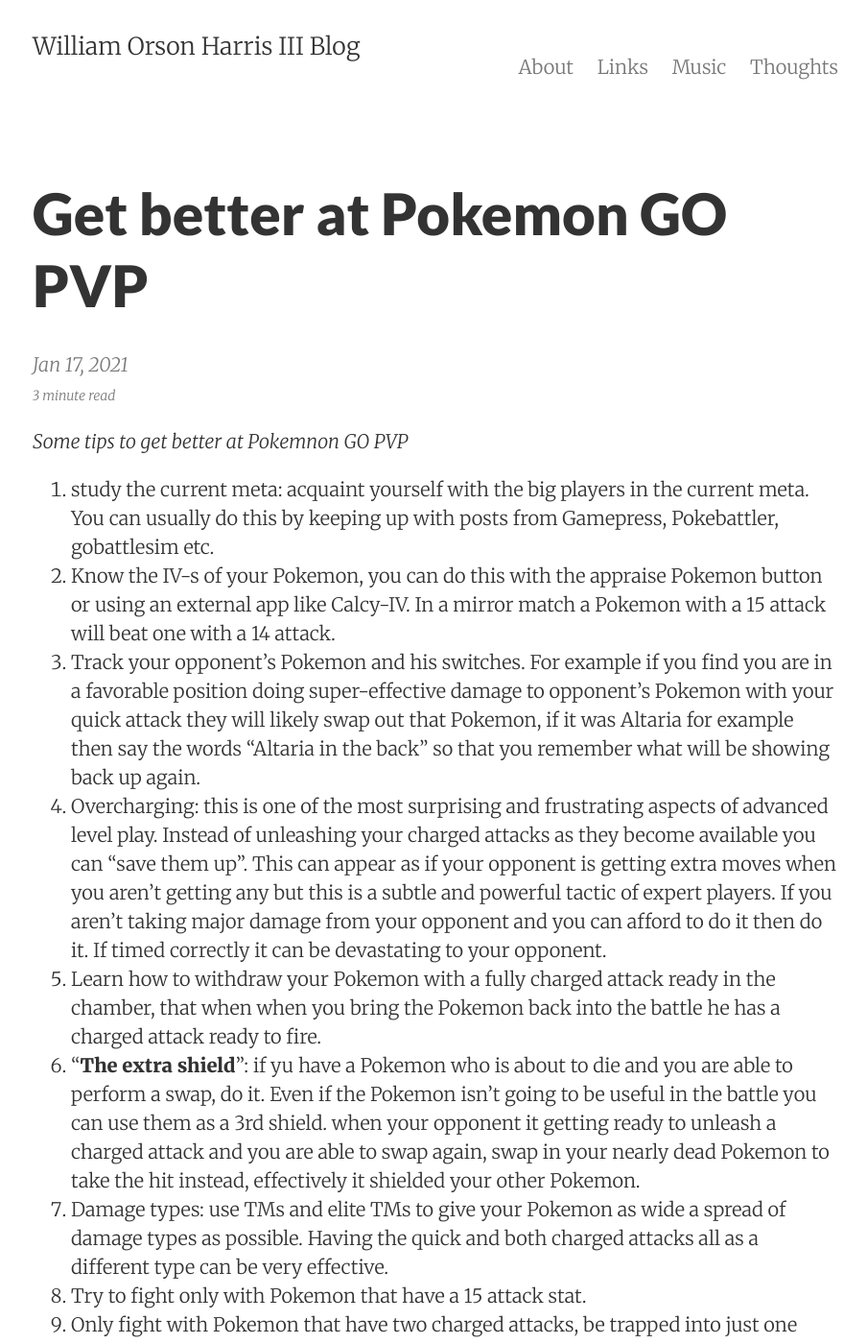
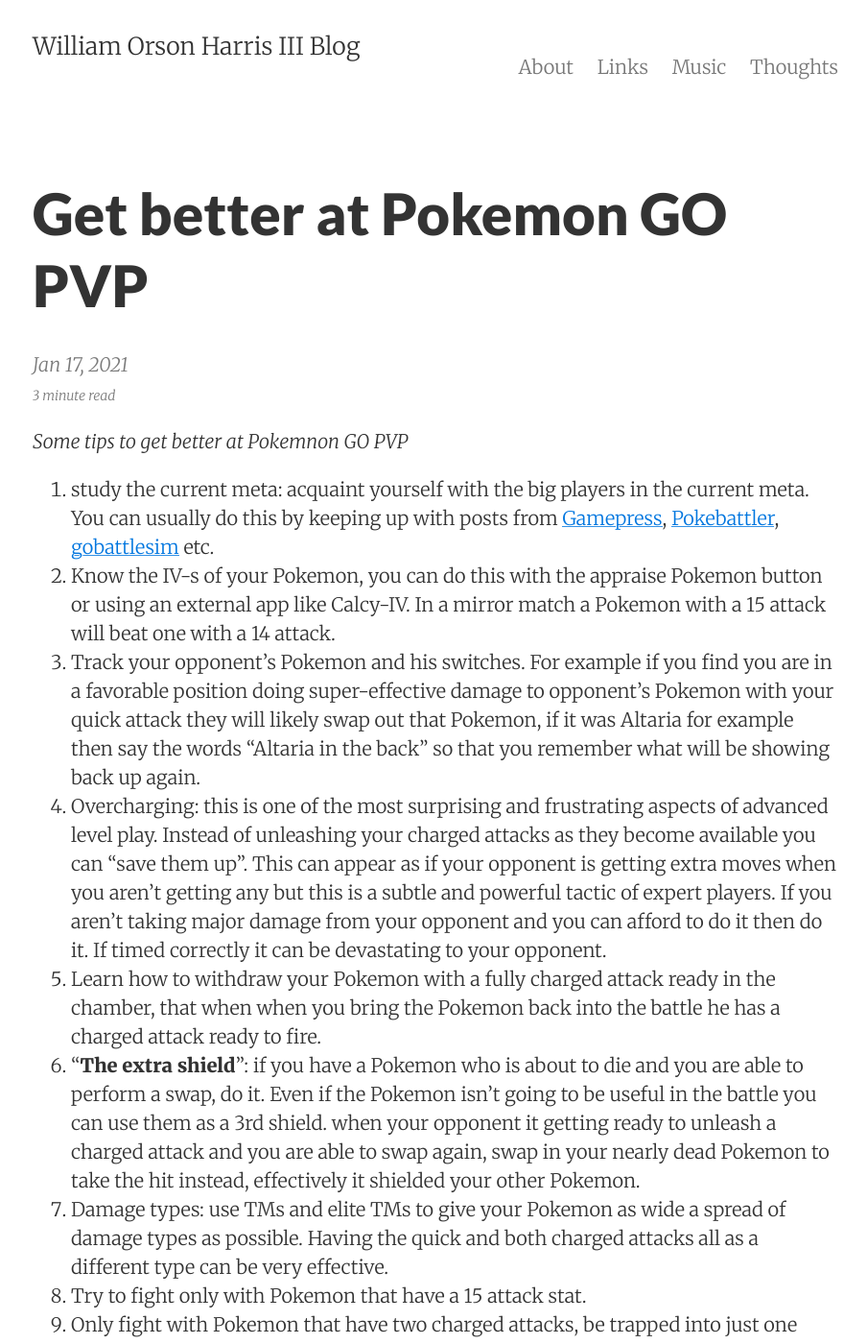
Before and after one commit to the-iron-pig/the-iron-pig.github.io, a Jekyll site: the page built from _posts/2021-01-17-Get-better-at-Pokemon-GO-PVP.markdown, in a window 1280 px wide and 1400 px high. Shown: the whole window at 96% size, without its empty margins (186-1090 px from the left). Built offline with Jekyll 4.4.1, drawn with Linux system fonts in a browser that asks for light colours.

Commit message:
spelling and hyperlinks

```diff
--- a/_posts/2021-01-17-Get-better-at-Pokemon-GO-PVP.markdown
+++ b/_posts/2021-01-17-Get-better-at-Pokemon-GO-PVP.markdown
@@ -5,12 +5,12 @@ date:   2021-01-17 15:48:44 -0800
 categories: Pokemon GO
 ---
 *Some tips to get better at Pokemnon GO PVP*<br>
-1. study the current meta: acquaint yourself with the big players in the current meta. You can usually do this by keeping up with posts from Gamepress, Pokebattler, gobattlesim etc.<br>
+1. study the current meta: acquaint yourself with the big players in the current meta. You can usually do this by keeping up with posts from <a href="https://gamepress.gg/pokemongo/great-league-pvp-tier-list">Gamepress</a>, <a href="https://www.pokebattler.com/">Pokebattler</a>, <a href="https://gamepress.gg/pokemongo/gobattlesim">gobattlesim</a> etc.<br>
 2. Know the IV-s of your Pokemon, you can do this with the appraise Pokemon button or using an external app like Calcy-IV. In a mirror match a Pokemon with a 15 attack will beat one with a 14 attack.<br>
 3. Track your opponent's Pokemon and his switches. For example if you find you are in a favorable position doing super-effective damage to opponent's Pokemon with your quick attack they will likely swap out that Pokemon, if it was Altaria for example then say the words "Altaria in the back" so that you remember what will be showing back up again. <br>
 4. Overcharging: this is one of the most surprising and frustrating aspects of advanced level play. Instead of unleashing your charged attacks as they become available you can "save them up". This can appear as if your opponent is getting extra moves when you aren't getting any but this is a subtle and powerful tactic of expert players. If you aren't taking major damage from your opponent and you can afford to do it then do it. If timed correctly it can be devastating to your opponent. <br>
 5. Learn how to withdraw your Pokemon with a fully charged attack ready in the chamber, that when when you bring the Pokemon back into the battle he has a charged attack ready to fire.
-6. "<b>The extra shield</b>": if yu have a Pokemon who is about to die and you are able to perform a swap, do it. Even if the Pokemon isn't going to be useful in the battle you can use them as a 3rd shield. when your opponent it getting ready to unleash a charged attack and you are able to swap again, swap in your nearly dead Pokemon to take the hit instead, effectively it shielded your other Pokemon. <br>
+6. "<b>The extra shield</b>": if you have a Pokemon who is about to die and you are able to perform a swap, do it. Even if the Pokemon isn't going to be useful in the battle you can use them as a 3rd shield. when your opponent it getting ready to unleash a charged attack and you are able to swap again, swap in your nearly dead Pokemon to take the hit instead, effectively it shielded your other Pokemon. <br>
 7. Damage types: use TMs and elite TMs to give your Pokemon as wide a spread of damage types as possible. Having the quick and both charged attacks all as a different type can be very effective. <br>
 8. Try to fight only with Pokemon that have a 15 attack stat.
 9. Only fight with Pokemon that have two charged attacks, be trapped into just one damage type can lose you the game if your final match is against a Mon that is immune to your one damage type.
```
